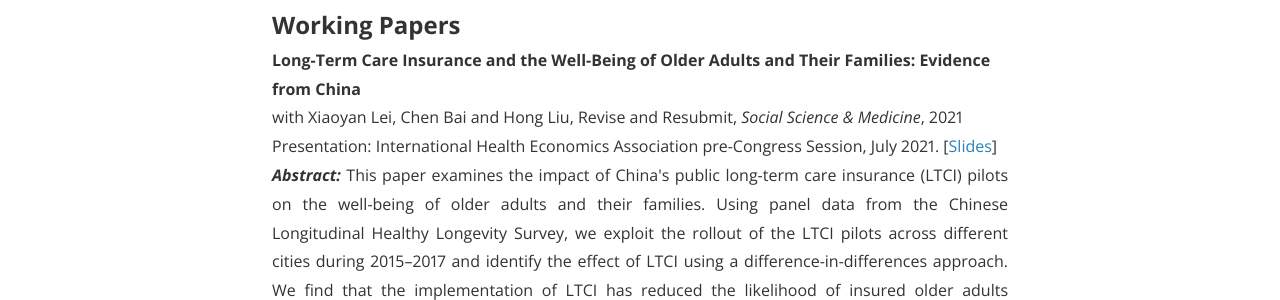
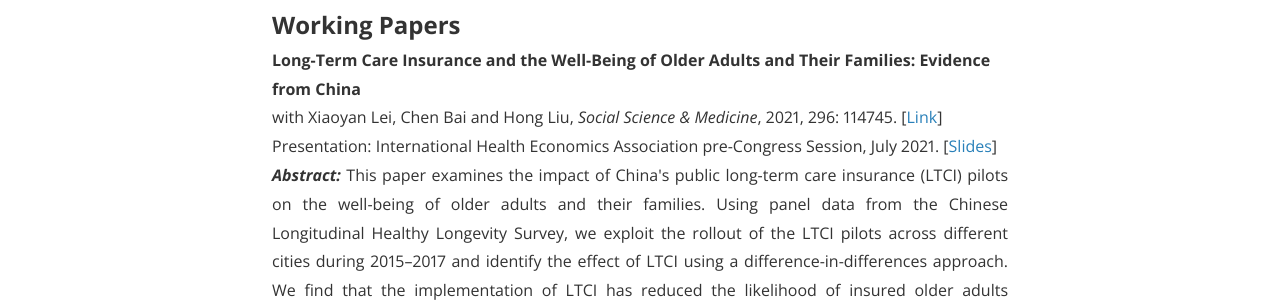
Before and after one commit to JingpengHong/JingpengHong.github.io, a Jekyll site: the page built from research.html, in a window 1280 px wide. Shown: the part 217-517 px from the top of the page. Built offline with Jekyll 4.4.1, drawn with Linux system fonts in a browser that asks for light colours; nearby versions of some CDN libraries; comment, search, counter and statistics services are not loaded; a style sheet for code colours, icons or effects is not loaded.

Commit message:
Update research.html

```diff
--- a/research.html
+++ b/research.html
@@ -7,7 +7,7 @@ permalink: /research/
 <font size="+2"><strong> Working Papers</strong></font><br>
 <strong>Long-Term Care Insurance and the Well-Being of Older Adults and Their Families: Evidence from China</strong>
 <br>
-with Xiaoyan Lei, Chen Bai and Hong Liu, Revise and Resubmit, <i>Social Science & Medicine</i>, 2021
+with Xiaoyan Lei, Chen Bai and Hong Liu, <i>Social Science & Medicine</i>, 2021, 296: 114745. [<a href="https://www.sciencedirect.com/science/article/pii/S027795362200048X" >Link</a>]
 <br>
 Presentation: International Health Economics Association pre-Congress Session, July 2021. [<a href="https://www.dropbox.com/s/cp55sz51u426onv/LTCI_iHEA_July2021.pdf?dl=0>" >Slides</a>]
 <br>
```
